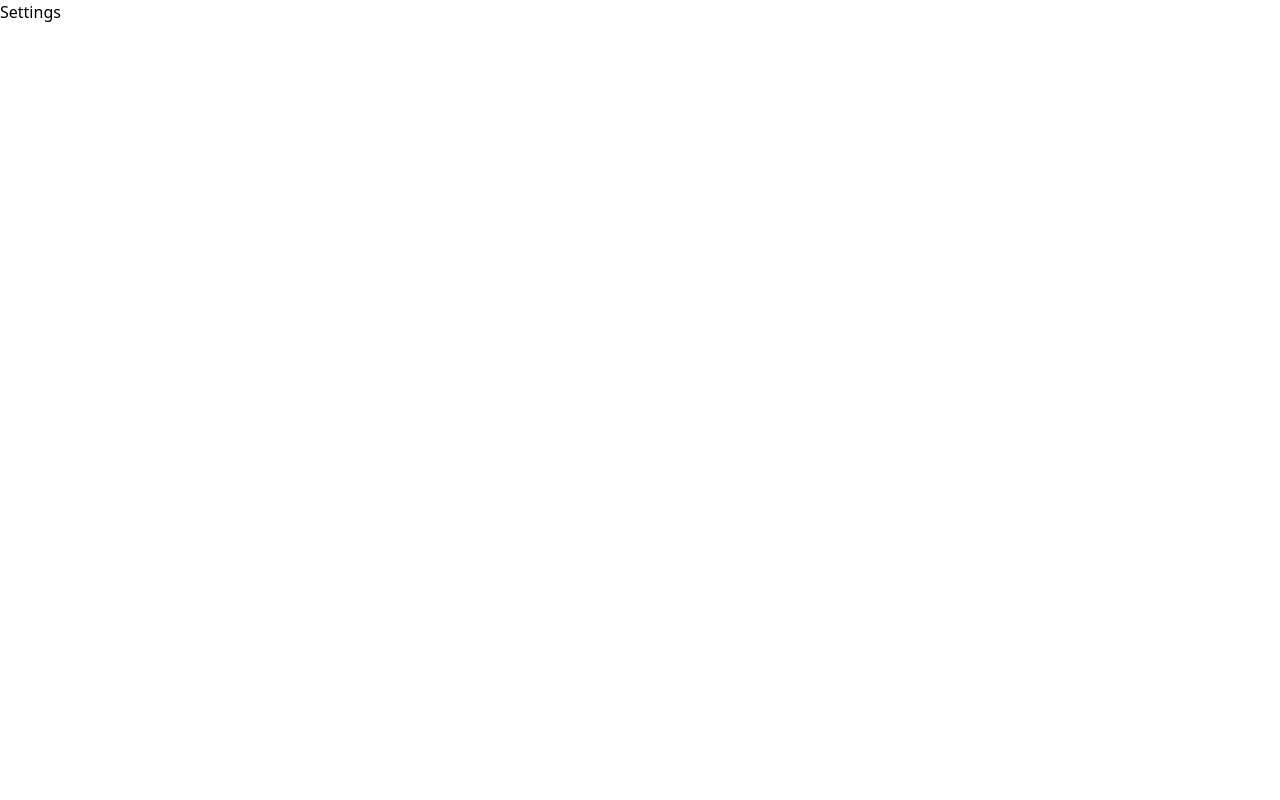
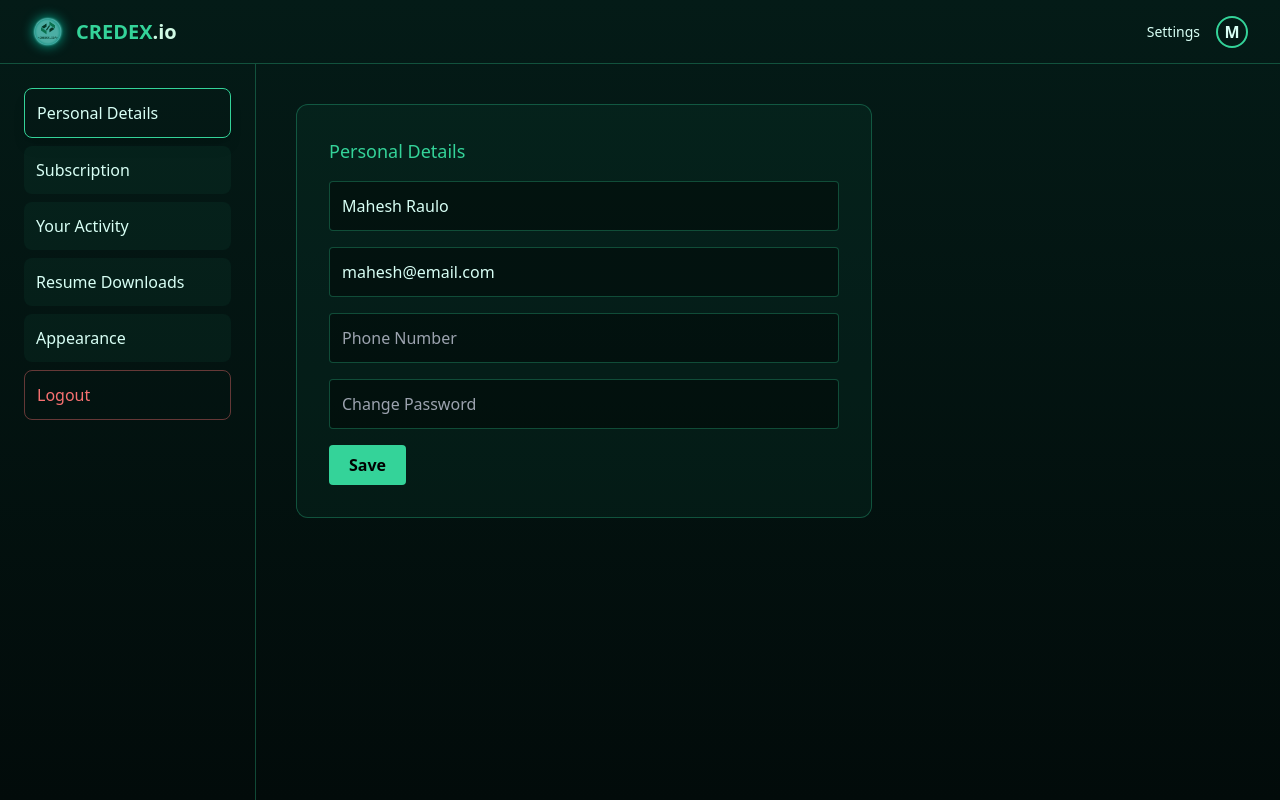
Before and after one commit to cooldkt143/CREDEX.io, a React (Vite) app: page /settings in a window 1280 px wide. Built offline with nearby package versions, Linux system fonts and the light colour scheme.

Commit message:
Setting page is updated

```diff
--- a/src/pages/Settings.jsx
+++ b/src/pages/Settings.jsx
@@ -1,9 +1,244 @@
-import React from 'react'
+import { useState } from "react";
+import logo from "../assets/images/credex.io_logo.png";
 
-const Settings = () => {
+
+export default function Settings() {
+  const [active, setActive] = useState("personal");
+  const [showSub, setShowSub] = useState(false);
+  const [selectedPlan, setSelectedPlan] = useState(null);
+
   return (
-    <div>Settings</div>
-  )
+    <div className="min-h-screen bg-gradient-to-b from-[#041b17] to-[#020b0a] text-[#d8fff5]">
+      {/* HEADER */}
+      <header className="h-16 px-8 flex justify-between items-center border-b border-emerald-400/30">
+        <div className="flex items-center gap-3">
+          <img
+            src={logo}
+            alt="CREDEX Logo"
+            className="w-8 h-8 object-contain drop-shadow-[0_0_6px_rgba(0,255,213,0.6)]"
+          />
+          <span className="text-xl font-semibold text-emerald-400">
+            CREDEX<span className="text-emerald-100">.io</span>
+          </span>
+        </div>
+
+        <div className="flex items-center gap-4">
+          <span className="text-sm">Settings</span>
+          <div className="w-8 h-8 rounded-full border-2 border-emerald-400 flex items-center justify-center font-bold">
+            M
+          </div>
+        </div>
+      </header>
+
+      {/* MAIN LAYOUT */}
+      <div className="flex h-[calc(100vh-64px)]">
+        {/* SIDEBAR */}
+        <aside className="w-64 p-6 border-r border-emerald-400/30 space-y-2">
+          <SidebarItem label="Personal Details" id="personal" active={active} setActive={setActive} />
+          <SidebarItem label="Subscription" id="subscription" active={active} setActive={setActive} />
+          <SidebarItem label="Your Activity" id="activity" active={active} setActive={setActive} />
+          <SidebarItem label="Resume Downloads" id="downloads" active={active} setActive={setActive} />
+          <SidebarItem label="Appearance" id="appearance" active={active} setActive={setActive} />
+
+          <div
+            onClick={() => alert("Logged out successfully")}
+            className="mt-6 p-3 rounded-lg cursor-pointer text-red-400 border border-red-400/40"
+          >
+            Logout
+          </div>
+        </aside>
+
+        {/* CONTENT */}
+        <section className="flex-1 p-10 relative">
+          {active === "personal" && (
+            <Card title="Personal Details">
+              <Input placeholder="Full Name" defaultValue="Mahesh Raulo" />
+              <Input placeholder="Email" defaultValue="mahesh@email.com" />
+              <Input placeholder="Phone Number" />
+              <Input placeholder="Change Password" type="password" />
+              <button className="px-5 py-2 bg-emerald-400 text-black font-bold rounded">
+                Save
+              </button>
+            </Card>
+          )}
+
+          {active === "subscription" && (
+            <Card title="Subscription">
+              <p className="text-sm mb-4">
+                View and manage your subscription plans
+              </p>
+              <button
+                onClick={() => setShowSub(true)}
+                className="px-5 py-2 bg-emerald-400 text-black font-bold rounded"
+              >
+                View Plans
+              </button>
+            </Card>
+          )}
+
+          {active === "activity" && (
+            <Card title="Your Activity">
+              <List
+                items={[
+                  "Visited Resume Builder",
+                  "Checked ATS Score",
+                  "Generated Resume",
+                  "Updated Profile",
+                ]}
+              />
+            </Card>
+          )}
+
+          {active === "downloads" && (
+            <Card title="Resume Download History">
+              <List
+                items={[
+                  "Frontend_Resume.pdf – 12 Jan",
+                  "Internship_Resume.pdf – 08 Jan",
+                  "ATS_Optimized_Resume.pdf – 02 Jan",
+                ]}
+              />
+            </Card>
+          )}
+
+          {active === "appearance" && (
+            <Card title="Appearance">
+              <div className="flex justify-between items-center">
+                <span>Font Size</span>
+                <select className="bg-black/40 border border-emerald-400/30 rounded px-3 py-2">
+                  <option>Small</option>
+                  <option selected>Medium</option>
+                  <option>Large</option>
+                </select>
+              </div>
+            </Card>
+          )}
+        </section>
+      </div>
+
+      {/* SUBSCRIPTION MODAL */}
+      {showSub && (
+        <div className="fixed inset-0 bg-black/60 flex items-center justify-center">
+          <div className="bg-[#041b17] p-8 rounded-xl w-[700px] border border-emerald-400/30">
+            <h3 className="text-lg mb-6 text-emerald-400">
+              Choose a Subscription Plan
+            </h3>
+
+            <div className="grid grid-cols-3 gap-4">
+              <Plan
+                title="Free Trial"
+                price="₹0"
+                features={[
+                  "Basic Resume Builder",
+                  "Limited ATS Check",
+                ]}
+                selected={selectedPlan === "free"}
+                onClick={() => setSelectedPlan("free")}
+              />
+              <Plan
+                title="Monthly"
+                price="₹299 / month"
+                features={[
+                  "Unlimited Resume Builds",
+                  "Advanced ATS Analysis",
+                  "AI Suggestions",
+                ]}
+                selected={selectedPlan === "monthly"}
+                onClick={() => setSelectedPlan("monthly")}
+              />
+              <Plan
+                title="Yearly"
+                price="₹2000 / year"
+                features={[
+                  "All Monthly Features",
+                  "Priority AI Optimization",
+                  "Premium Resume Templates",
+                ]}
+                selected={selectedPlan === "yearly"}
+                onClick={() => setSelectedPlan("yearly")}
+              />
+            </div>
+
+            <div className="flex justify-end gap-4 mt-6">
+              <button
+                onClick={() => setShowSub(false)}
+                className="px-4 py-2 border border-emerald-400 rounded"
+              >
+                Cancel
+              </button>
+              <button
+                onClick={() => {
+                  if (!selectedPlan) return alert("Please select a plan");
+                  alert(`Selected Plan: ${selectedPlan}`);
+                  setShowSub(false);
+                }}
+                className="px-4 py-2 bg-emerald-400 text-black font-bold rounded"
+              >
+                Confirm
+              </button>
+            </div>
+          </div>
+        </div>
+      )}
+    </div>
+  );
 }
 
-export default Settings
+/* ---------- COMPONENTS ---------- */
+
+const SidebarItem = ({ label, id, active, setActive }) => (
+  <div
+    onClick={() => setActive(id)}
+    className={`p-3 rounded-lg cursor-pointer ${
+      active === id
+        ? "border border-emerald-400 shadow-lg"
+        : "bg-emerald-400/5"
+    }`}
+  >
+    {label}
+  </div>
+);
+
+const Card = ({ title, children }) => (
+  <div className="max-w-xl p-8 rounded-xl border border-emerald-400/30 bg-emerald-400/5 animate-slide">
+    <h3 className="text-lg mb-4 text-emerald-400">{title}</h3>
+    <div className="space-y-4">{children}</div>
+  </div>
+);
+
+const Input = ({ type = "text", ...props }) => (
+  <input
+    type={type}
+    {...props}
+    className="w-full p-3 bg-black/40 border border-emerald-400/30 rounded"
+  />
+);
+
+const List = ({ items }) => (
+  <ul className="space-y-2">
+    {items.map((i) => (
+      <li key={i} className="p-3 rounded bg-emerald-400/10">
+        {i}
+      </li>
+    ))}
+  </ul>
+);
+
+const Plan = ({ title, price, features, selected, onClick }) => (
+  <div
+    onClick={onClick}
+    className={`p-5 rounded-xl cursor-pointer border transition ${
+      selected
+        ? "border-emerald-400 shadow-lg shadow-emerald-400/40"
+        : "border-emerald-400/20"
+    }`}
+  >
+    <h4 className="text-emerald-400">{title}</h4>
+    <p className="text-lg my-2">{price}</p>
+    <ul className="text-sm space-y-1">
+      {features.map((f) => (
+        <li key={f}>• {f}</li>
+      ))}
+    </ul>
+  </div>
+);
```
Also changed, not shown: 1 other file (tests, documents, lock files or other folders).
